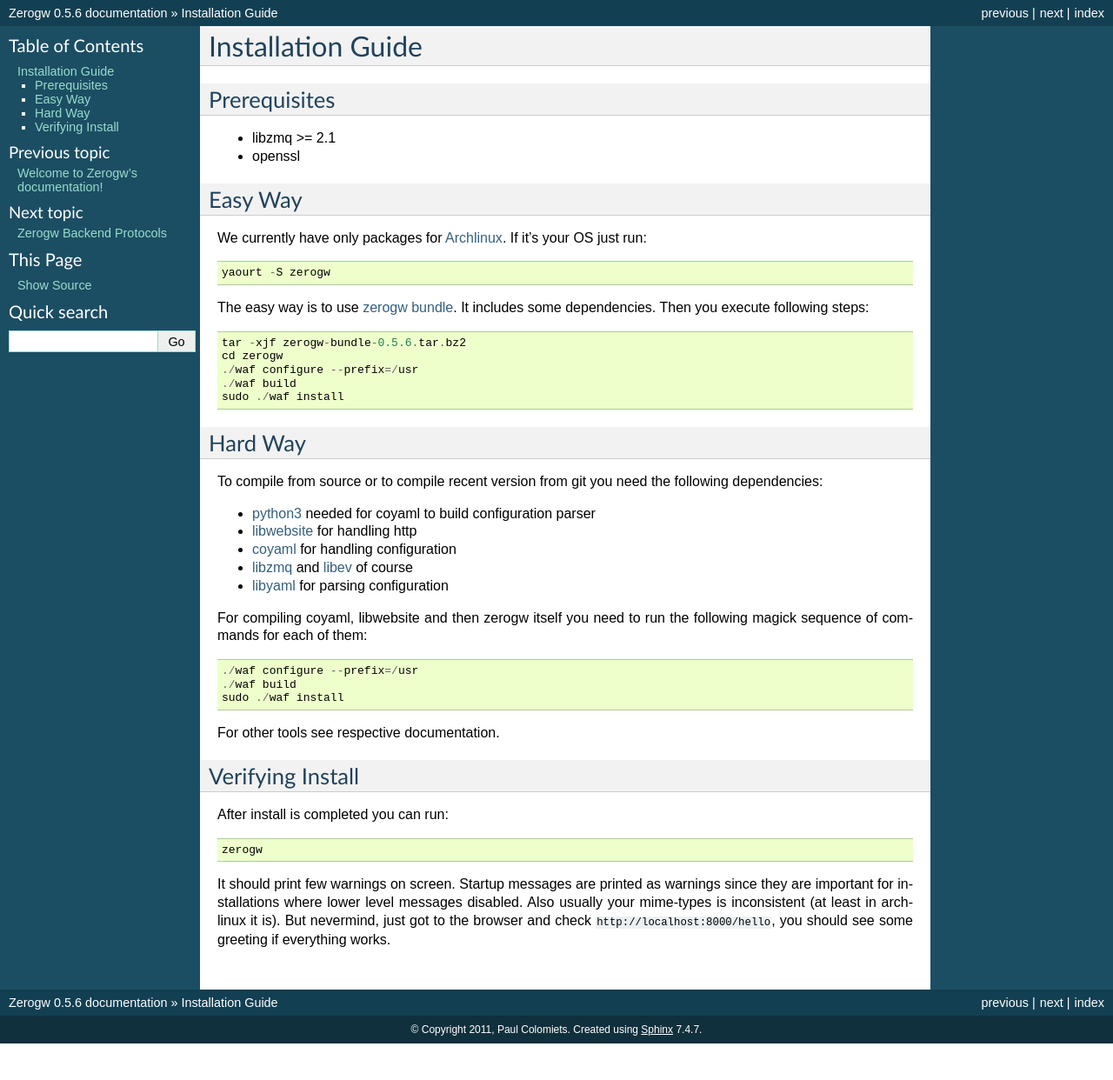
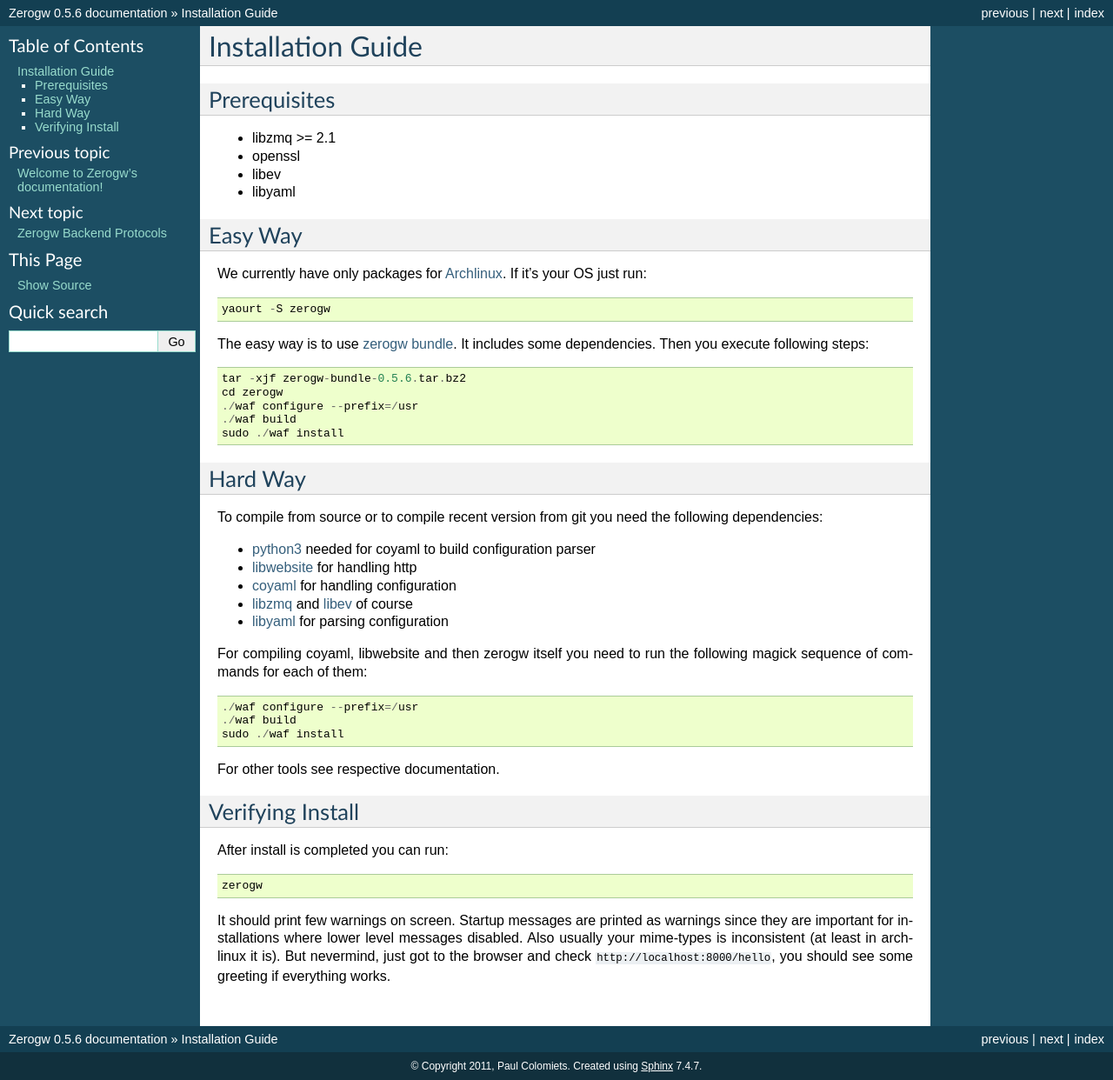
Before and after one commit to tailhook/zerogw, a Sphinx documentation site: the page built from doc/install.rst, in a window 1280 px wide. Shown: the whole page at 87% size. Built offline with Sphinx 7.4.7, drawn with Linux system fonts in a browser that asks for light colours; before the commit the page ends 1200 px from its top, so only the background shows below that.

Commit message:
Clarified dependencies in docs

```diff
--- a/doc/install.rst
+++ b/doc/install.rst
@@ -6,6 +6,8 @@
 
 * libzmq >= 2.1
 * openssl
+* libev
+* libyaml
 
 Easy Way
 --------
```
